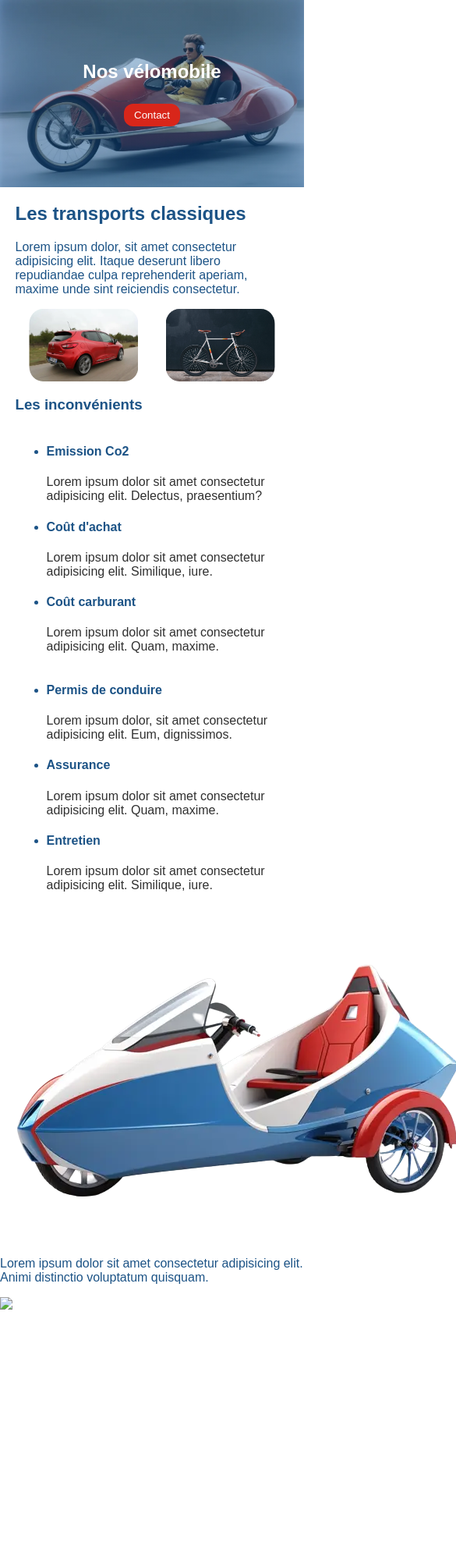
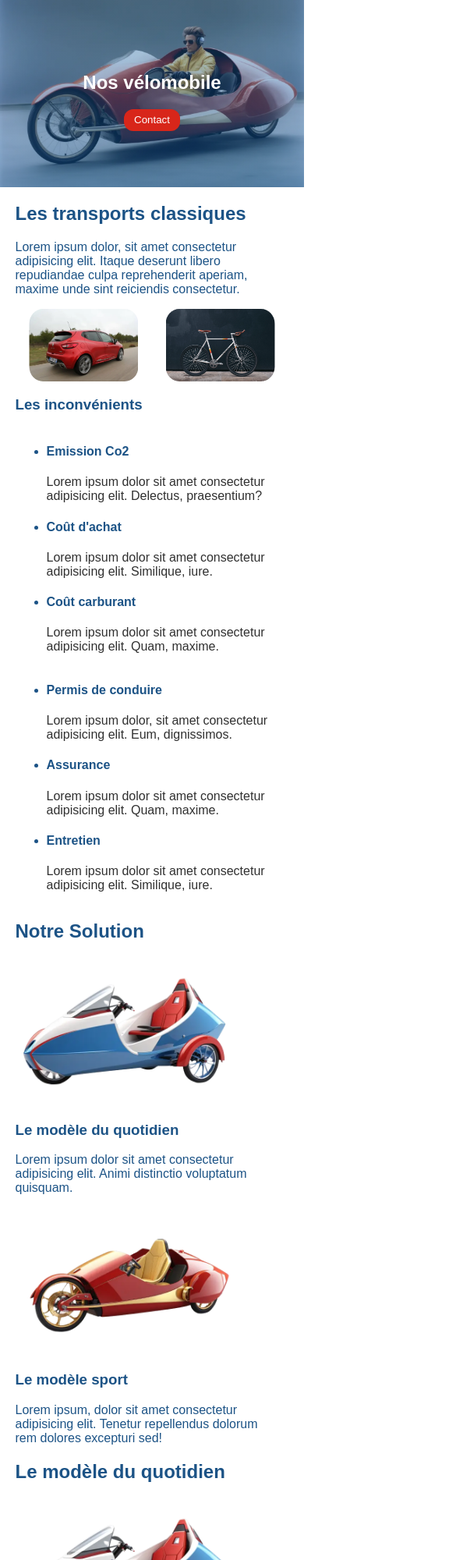
Before and after one commit to Thiblt/Projet1AGroupe5, a plain HTML site: page MonSite/html/productpage.html in a window 390 px wide. Shown: the top 2000 px of the page at 78% size, 585 px wide, since content can reach past the window. Before the commit the page ends 1701 px from the top, so only its background shows below. Drawn offline with Linux system fonts and the light colour scheme.

Commit message:
product page proto V2

```diff
--- a/MonSite/html/productpage.html
+++ b/MonSite/html/productpage.html
@@ -11,10 +11,10 @@
 <body>
 
     <section class="TopPage">
-        <h1>Nos vélomobile</p>
+        <h1>Nos vélomobile</h1>
             <button type="button" class="RedButton">Contact</button>
     </section>
-    <section class="Transport">
+    <section class="Container">
         <div>
             <h2>Les transports classiques</h2>
             <p>Lorem ipsum dolor, sit amet consectetur adipisicing elit. Itaque deserunt libero repudiandae culpa reprehenderit aperiam, maxime unde sint reiciendis consectetur. </p>
@@ -36,14 +36,30 @@
                 <li><h4>Entretien</h4><p class="TextList">Lorem ipsum dolor sit amet consectetur adipisicing elit. Similique, iure. </p></li>
         </div>
     </section>
-    <section>
-        <h2></h2>
-        <img src="../assets/imgs/LVF_Q-removebg-preview.webp" alt="Photo du velomobile modèle quotidien">
-        <h3></h3>
+    <section class="Container" class="ColorBg">
+        <h2>Notre Solution</h2>
+        <img class="ImgModele" src="../assets/imgs/LVF_Q-removebg-preview.webp" alt="Photo du velomobile modèle quotidien">
+        <h3>Le modèle du quotidien</h3>
         <p>Lorem ipsum dolor sit amet consectetur adipisicing elit. Animi distinctio voluptatum quisquam. </p>
-        <img src="../assets/imgs/LVF_S-removebg-preview.webp alt="Photo du velomobile modèle sport">
-        <h3></h3>
-        <p></p>
+        <img class="ImgModele" src="../assets/imgs/LVF_S-removebg-preview.webp" alt="Photo du velomobile modèle sport">
+        <h3>Le modèle sport</h3>
+        <p>Lorem ipsum, dolor sit amet consectetur adipisicing elit. Tenetur repellendus dolorum rem dolores excepturi sed! </p>
+</section>
+<section class="Container">
+    <h2>Le modèle du quotidien</h2>
+        <img class="ImgModele" src="../assets/imgs/LVF_Q-removebg-preview.webp" alt="Photo du velomobile modèle quotidien">
+        <ul class="ListeInconvénient">
+            <li><h4>Titre</h4><p class="TextList">Lorem ipsum dolor sit amet consectetur adipisicing elit. Delectus, praesentium? </p></li>
+            <li><h4>Titre</h4><p class="TextList">Lorem ipsum dolor sit amet consectetur adipisicing elit. Similique, iure.</p></li>
+            <li><h4>Titre</h4><p class="TextList">Lorem ipsum dolor sit amet consectetur adipisicing elit. Quam, maxime.</p></li>
+        </ul>
+     <h2>Le modèle sportif</h2>
+        <img class="ImgModele" src="../assets/imgs/LVF_S-removebg-preview.webp" alt="Photo du velomobile modèle sportif">
+        <ul class="ListeInconvénient">
+            <li><h4>Titre</h4><p class="TextList">Lorem ipsum dolor sit amet consectetur adipisicing elit. Delectus, praesentium? </p></li>
+            <li><h4>Titre</h4><p class="TextList">Lorem ipsum dolor sit amet consectetur adipisicing elit. Similique, iure.</p></li>
+            <li><h4>Titre</h4><p class="TextList">Lorem ipsum dolor sit amet consectetur adipisicing elit. Quam, maxime.</p></li>
+        </ul>
 </section>
 </body>
 </html>
--- a/MonSite/style/productpage.css
+++ b/MonSite/style/productpage.css
@@ -1,7 +1,9 @@
 body {
     color: #1C5386;
 }
-
+p{
+    margin-right: 5%;
+}
 /* Haut de la page produit */
 
 .TopPage {
@@ -9,15 +11,18 @@ body {
     url("../assets/imgs/velomobile_p3.webp");
     height: 15em;
     background-size: cover;
-    background-repeat: no-repeat
+    background-repeat: no-repeat;
+    background-position: center;
+    display: flex;
+    flex-direction: column;
+    align-items: center;
+    justify-content: center;
 
 
 }
 
 .TopPage h1{
     text-align: center;
-    margin-block-start:0;
-    padding-top: 20%;
     color: white;
 }
 
@@ -50,8 +55,8 @@ body {
     border-radius: 20%;
 }
 
-.Transport{
-    margin: 0 5% 0 5%
+.Container{
+    margin: 0 5% 0 5%;
 }
 
 .TextList {
@@ -61,3 +66,12 @@ body {
 .ListeInconvénient{
     margin: 0;
 }
+
+/* Presentation modèle */
+
+.ImgModele{
+    width: 80%;
+    height: auto;
+}
+
+.color
```
